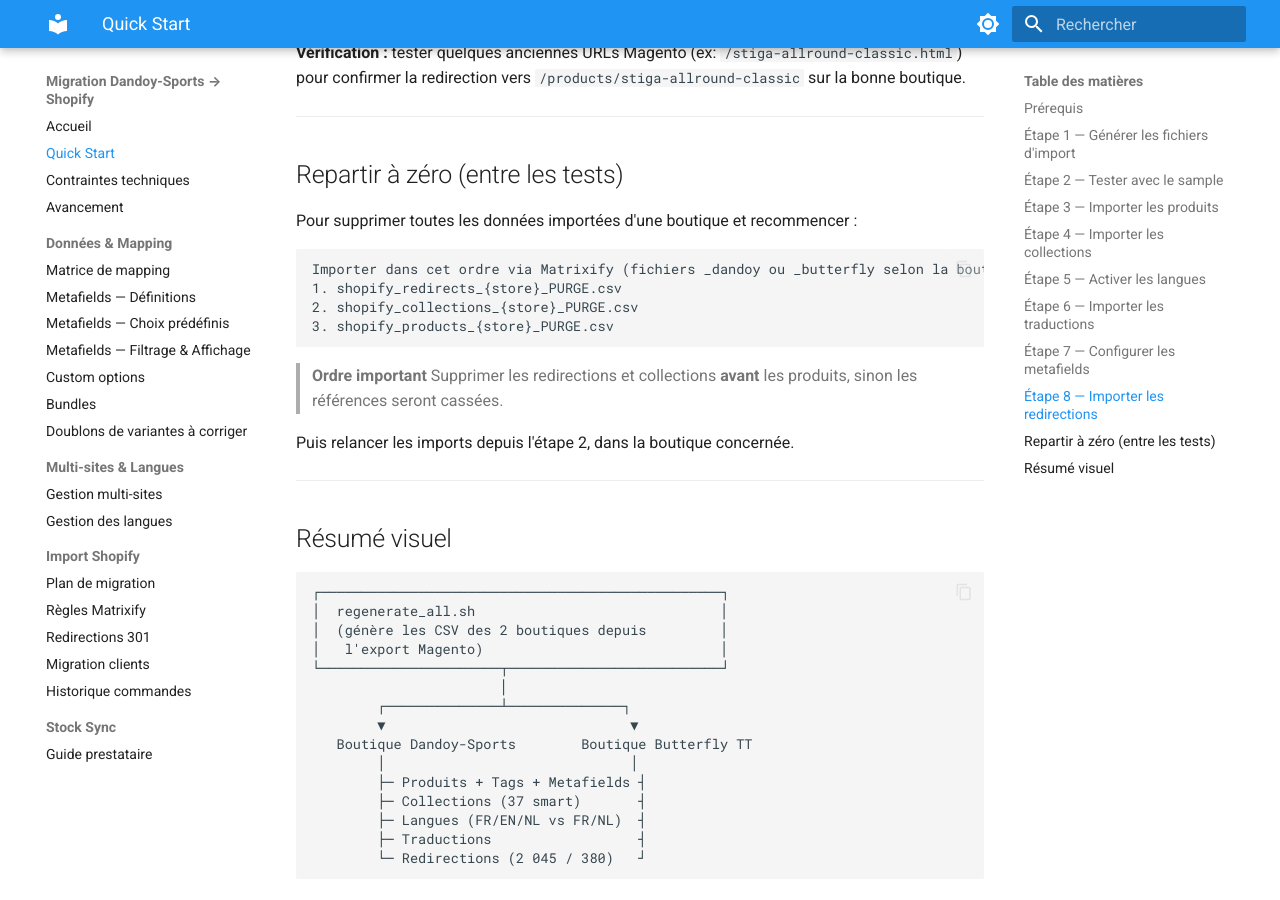
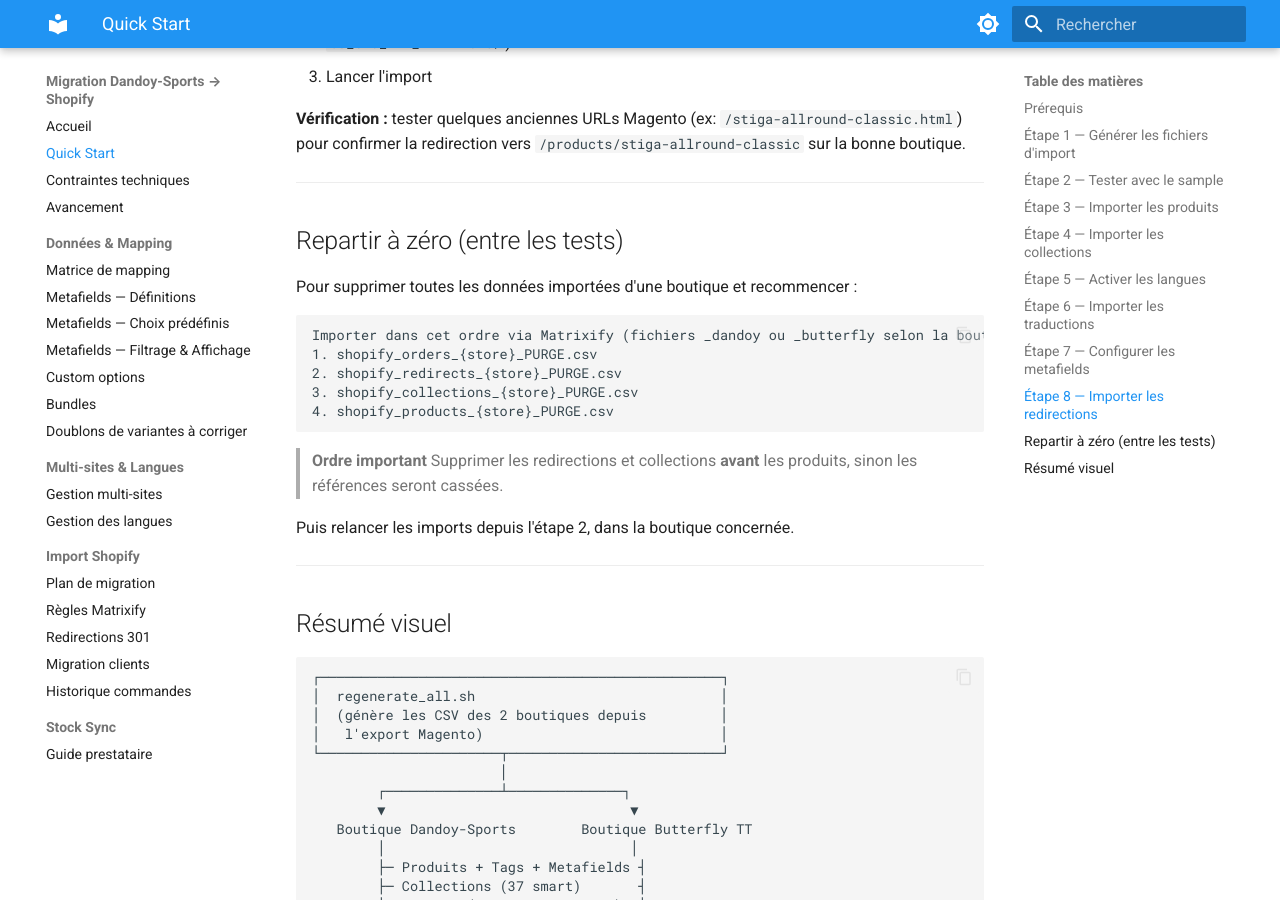
Before and after one commit to Webdigitales/dandoy-migration-2026, an MkDocs documentation site: the page built from 05_DOCS/quick-start.md, in a window 1280 px wide and 900 px high, scrolled down 3993 px. Built offline with MkDocs 1.6.1 and Material for MkDocs 9.7.7, drawn with Linux system fonts in a browser that asks for light colours; some of the changed text lies outside the part shown.

Commit message:
Add orders PURGE generation (bulk DELETE, not Cancel)
Matrixify blocks bulk Cancel on already-fulfilled orders, but bulk
DELETE stays available for orders imported through the Shopify API
(as Matrixify itself does) regardless of fulfillment status — only
Shopify-brokered real transactions are protected. Added purge_orders()
to regenerate_all.sh's purge step (7/8), generating one DELETE row per
order Name, filename kept as "orders" so Matrixify routes it correctly.

Updated PURGE file count (×6 → ×8) across CLAUDE.md and the docs that
reference it; also caught 05_DOCS/avancement.md drifting behind
avancement_migration.md (still dated 30 juillet) — synced the
purge-related sections only, broader resync still pending.

Co-Authored-By: Claude Sonnet 5 <noreply@anthropic.com>

````diff
--- a/05_DOCS/quick-start.md
+++ b/05_DOCS/quick-start.md
@@ -34,6 +34,7 @@ Cela crée dans `04_SHOPIFY_IMPORTS/`, un jeu de fichiers par boutique :
 | `shopify_products_{dandoy\|butterfly}_PURGE.csv` | Suppression produits (pour tests) |
 | `shopify_collections_{dandoy\|butterfly}_PURGE.csv` | Suppression collections (pour tests) |
 | `shopify_redirects_{dandoy\|butterfly}_PURGE.csv` | Suppression redirections (pour tests) |
+| `shopify_orders_{dandoy\|butterfly}_PURGE.csv` | Suppression commandes (pour tests) |
 
 Et dans `03_SEO_AND_REDIRECTS/` :
 
@@ -149,9 +150,10 @@ Pour supprimer toutes les données importées d'une boutique et recommencer :
 
 ```
 Importer dans cet ordre via Matrixify (fichiers _dandoy ou _butterfly selon la boutique) :
-1. shopify_redirects_{store}_PURGE.csv
-2. shopify_collections_{store}_PURGE.csv
-3. shopify_products_{store}_PURGE.csv
+1. shopify_orders_{store}_PURGE.csv
+2. shopify_redirects_{store}_PURGE.csv
+3. shopify_collections_{store}_PURGE.csv
+4. shopify_products_{store}_PURGE.csv
 ```
 
 > **Ordre important**
````
Also changed, not shown: 02_ANALYSIS_AND_MAPPING/avancement_migration.md (+12 -5 lines), 05_DOCS/avancement.md (+10 -5 lines), 05_DOCS/index.md (+1 -1 lines), CLAUDE.md (+1 -1 lines), 1 other file.
